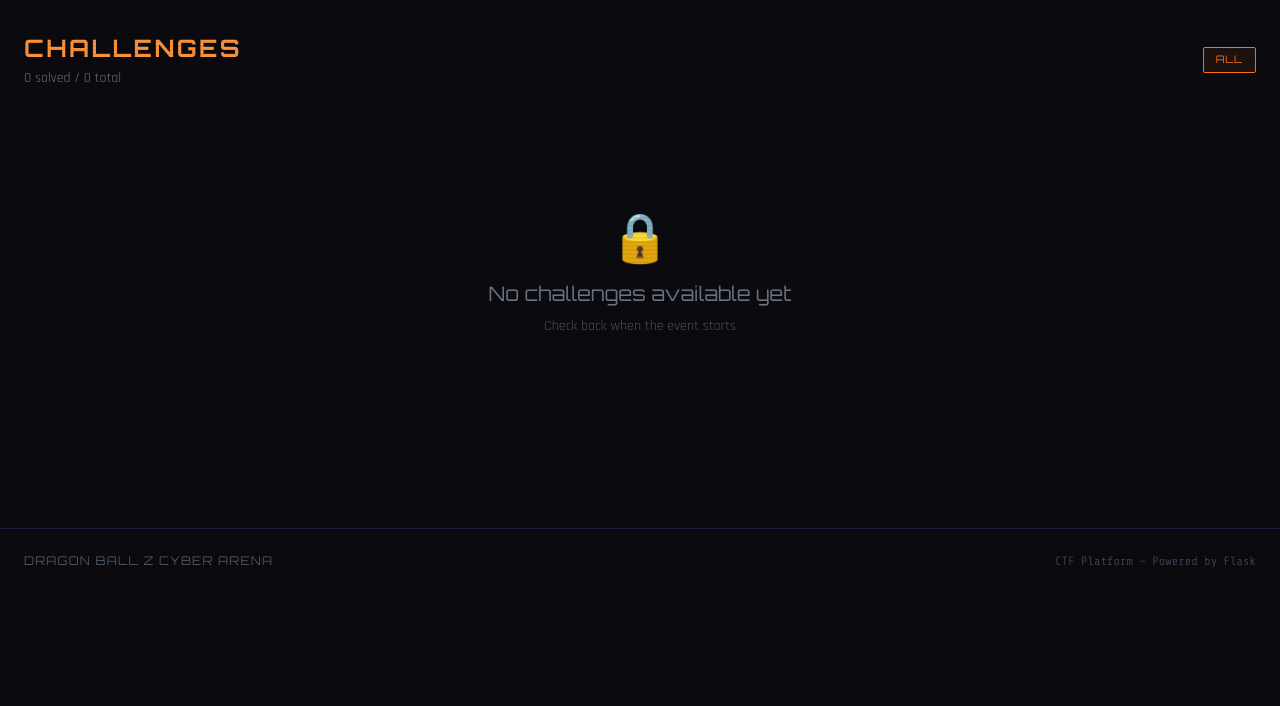
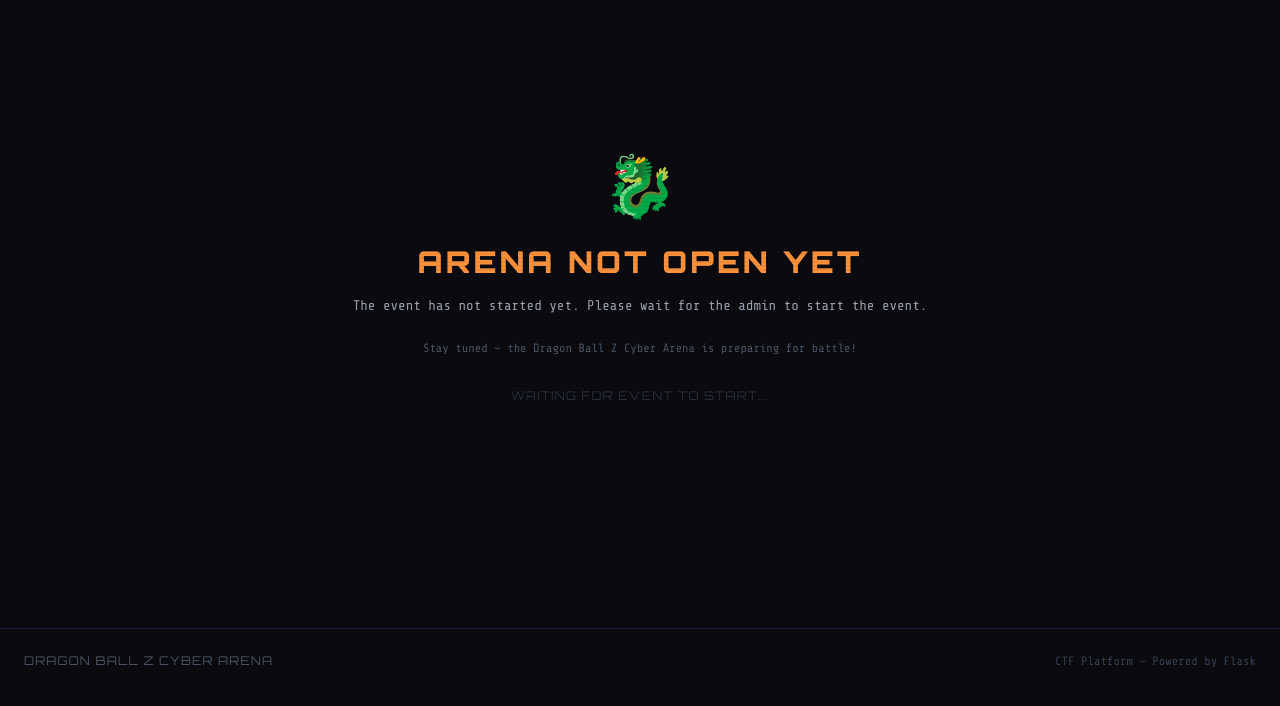
Before and after one commit to onlygoku/dbz-cyber-arena, a Flask app: page /challenges/ in a window 1280 px wide. Shown: the part 59-765 px from the top of the page. Run offline with Flask 3, Linux system fonts and the light colour scheme; a user stored in the database is signed in; data comes from the database, SQL or seed files in the repository; data that the repository does not hold is empty; some libraries are stand-ins or nearby versions.

Commit message:
feat: event gate, boss unlock, cheating restriction, file fixes

```diff
--- a/app/__init__.py
+++ b/app/__init__.py
@@ -101,6 +101,16 @@ def _bootstrap(app):
     from app.models.user import User
     from app.models.event import EventState
 
+    # Auto-add missing columns
+    with db.engine.connect() as conn:
+        try:
+            conn.execute(db.text('ALTER TABLE teams ADD COLUMN is_restricted BOOLEAN DEFAULT FALSE'))
+            conn.commit()
+            app.logger.info('Added is_restricted column to teams')
+        except Exception:
+            conn.rollback()
+            pass
+
     # Create admin
     admin_email = app.config.get('ADMIN_EMAIL', 'admin@ctf.local')
     admin_pass  = app.config.get('ADMIN_PASSWORD', 'ChangeMe123!')
--- a/app/models/team.py
+++ b/app/models/team.py
@@ -11,11 +11,12 @@ class Team(db.Model):
     invite_code  = db.Column(db.String(16), unique=True, nullable=False)
     is_banned    = db.Column(db.Boolean, default=False)
     is_paused    = db.Column(db.Boolean, default=False)
+    is_restricted = db.Column(db.Boolean, default=False)  # cheating restriction
     created_at   = db.Column(db.DateTime, default=datetime.utcnow)
 
     # Relationships
-    members  = db.relationship('TeamMember', back_populates='team', lazy='dynamic')
-    solves   = db.relationship('Solve', back_populates='team', lazy='dynamic')
+    members     = db.relationship('TeamMember', back_populates='team', lazy='dynamic')
+    solves      = db.relationship('Solve', back_populates='team', lazy='dynamic')
     submissions = db.relationship('Submission', back_populates='team', lazy='dynamic')
 
     def __init__(self, **kwargs):
--- a/app/routes/challenges.py
+++ b/app/routes/challenges.py
@@ -14,11 +14,39 @@ from app.utils.helpers import get_client_ip
 challenges_bp = Blueprint('challenges', __name__, url_prefix='/challenges')
 
 
+def _get_solved_categories(team):
+    """Get set of categories the team has solved at least one challenge in."""
+    if not team:
+        return set()
+    solved_ids = {s.challenge_id for s in Solve.query.filter_by(team_id=team.id).all()}
+    solved_cats = set()
+    for cid in solved_ids:
+        ch = Challenge.query.get(cid)
+        if ch:
+            solved_cats.add(ch.category)
+    return solved_cats
+
+
+def _all_categories_solved(team):
+    """Check if team has solved at least 1 challenge from every non-boss category."""
+    all_cats = set(
+        ch.category for ch in Challenge.query.filter_by(is_hidden=False, is_boss=False).all()
+    )
+    solved_cats = _get_solved_categories(team)
+    return all_cats.issubset(solved_cats)
+
+
 @challenges_bp.route('/')
 @login_required
 @verified_required
 def list():
     check_and_release_hints()
+
+    state = EventState.get()
+
+    # Feature 1 — show waiting page if event not started
+    if not state or not state.is_started:
+        return render_template('challenges/waiting.html', state=state)
 
     challenges = Challenge.query.filter_by(is_hidden=False).order_by(
         Challenge.category, Challenge.points
@@ -29,9 +57,15 @@ def list():
     if team:
         solved_ids = {s.challenge_id for s in Solve.query.filter_by(team_id=team.id).all()}
 
+    # Feature 2 — check boss unlock
+    boss_unlocked = _all_categories_solved(team)
+
     # Group by category
     categories = {}
     for ch in challenges:
+        # Hide boss challenges if not unlocked
+        if ch.is_boss and not boss_unlocked:
+            continue
         cat = ch.category
         if cat not in categories:
             categories[cat] = []
@@ -39,7 +73,8 @@ def list():
 
     return render_template('challenges/list.html',
                            categories=categories,
-                           solved_ids=solved_ids)
+                           solved_ids=solved_ids,
+                           boss_unlocked=boss_unlocked)
 
 
 @challenges_bp.route('/<slug>', methods=['GET', 'POST'])
@@ -50,6 +85,21 @@ def detail(slug):
     team = current_user.team
 
     state = EventState.get()
+
+    # Feature 1 — block if event not started
+    if not state or not state.is_started:
+        flash('The event has not started yet.', 'warning')
+        return redirect(url_for('challenges.list'))
+
+    # Feature 3 — block restricted teams
+    if team and team.is_restricted:
+        return render_template('challenges/restricted.html')
+
+    # Feature 2 — block boss challenge if not all categories solved
+    if challenge.is_boss and not _all_categories_solved(team):
+        flash('Complete at least one challenge from every category to unlock this challenge.', 'warning')
+        return redirect(url_for('challenges.list'))
+
     event_active = state and state.is_started and not state.is_ended
 
     already_solved = False
@@ -67,12 +117,11 @@ def detail(slug):
         ).count()
 
         max_attempts = current_app.config['MAX_ATTEMPTS']
-        can_submit = event_active and not already_solved and not team.is_paused and not team.is_banned
+        can_submit = event_active and not already_solved and not team.is_paused and not team.is_banned and not team.is_restricted
 
     hints = Hint.query.filter_by(challenge_id=challenge.id, is_visible=True).all()
     first_blood = challenge.first_blood
 
-    # Dynamic flag for display (if applicable)
     dynamic_flag_display = None
     if challenge.is_dynamic and team:
         inner = generate_dynamic_flag(team.id, challenge.id)
@@ -92,7 +141,6 @@ def detail(slug):
         submitted_flag = request.form.get('flag', '').strip()
         ip = get_client_ip(request)
 
-        # Check rate limit (1 per second per team) - lightweight check via last submission time
         last_sub = Submission.query.filter_by(
             team_id=team.id
         ).order_by(Submission.submitted_at.desc()).first()
@@ -116,26 +164,30 @@ def detail(slug):
         db.session.add(sub)
 
         if is_correct:
+            current_pts = challenge.current_points()
+            is_first_blood = challenge.solves.count() == 0
+            if is_first_blood:
+                current_pts = int(current_pts * 1.1)
+
             solve = Solve(
                 team_id=team.id,
                 challenge_id=challenge.id,
                 user_id=current_user.id,
-                points=challenge.points,
+                points=current_pts,
             )
             db.session.add(solve)
             db.session.commit()
 
-            # Run security checks
             check_submission(team.id, challenge.id, ip, current_user.id)
 
             new_score = team.score
             result = {
-                'correct': True,
+                'correct':        True,
                 'challenge_name': challenge.title,
-                'points': challenge.points,
-                'new_score': new_score,
-                'is_boss': challenge.is_boss,
-                'is_first_blood': challenge.solves.count() == 1,
+                'points':         current_pts,
+                'new_score':      new_score,
+                'is_boss':        challenge.is_boss,
+                'is_first_blood': is_first_blood,
             }
         else:
             db.session.commit()
--- /dev/null
+++ b/app/templates/challenges/waiting.html
@@ -0,0 +1,26 @@
+{% extends "base.html" %}
+{% block title %}Event Not Started{% endblock %}
+
+{% block content %}
+<div class="flex flex-col items-center justify-center py-32 text-center">
+  <div class="text-6xl mb-6">🐉</div>
+  <h1 class="font-display text-3xl font-black text-orange-400 uppercase tracking-widest mb-4">
+    Arena Not Open Yet
+  </h1>
+  <p class="font-mono text-gray-400 text-sm mb-2">
+    The event has not started yet. Please wait for the admin to start the event.
+  </p>
+  <p class="font-mono text-xs text-gray-600 mt-4">
+    Stay tuned — the Dragon Ball Z Cyber Arena is preparing for battle!
+  </p>
+  <div class="mt-8 font-display text-xs text-gray-700 uppercase tracking-widest animate-pulse">
+    Waiting for event to start...
+  </div>
+</div>
+{% endblock %}
+
+{% block scripts %}
+<script>
+  setTimeout(() => location.reload(), 30000);
+</script>
+{% endblock %}
```
Also changed, not shown: app/routes/admin.py (+6 -1 lines), app/routes/auth.py (+6 -1 lines), app/templates/admin/teams.html (+14 -0 lines), app/templates/challenges/restricted.html (added, +17 -0 lines).
